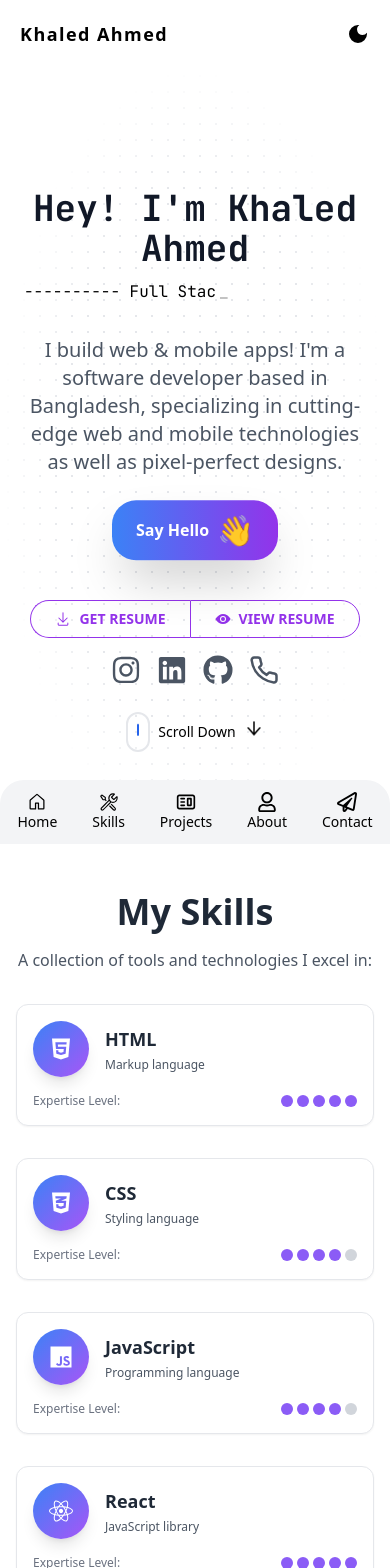
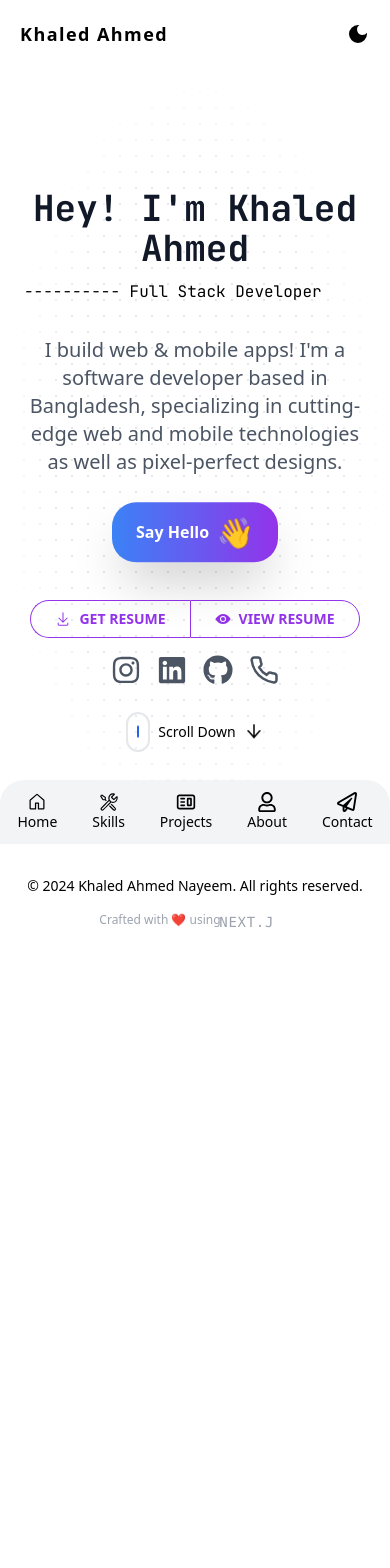
Before and after one commit to KhaledAhmed2004/khaled-ahmed-nayeem, a Next.js app: page / in a window 390 px wide. Shown: the top 1568 px of the page. After the commit the page ends 1010 px from the top, so only its background shows below. Built offline with nearby package versions, Linux system fonts and the light colour scheme.

Commit message:
style(footer): chagne the desin of ui and also make it responsive with adding text animation

```diff
--- a/src/app/page.tsx
+++ b/src/app/page.tsx
@@ -27,12 +27,12 @@ export default function Home() {
     <div>
       <Navbar />
       <Hero />
-      <MySliked />
+      {/* <MySliked /> */}
       {/* <FeaturedProjects /> */}
-      <ContactMe />
+      {/* <ContactMe /> */}
       {/* <Blog /> */}
-      <AboutMe />
-      {/* <Footer /> */}
+      {/* <AboutMe /> */}
+      <Footer />
     </div>
   );
 }
--- a/src/components/modules/Footer.tsx
+++ b/src/components/modules/Footer.tsx
@@ -1,20 +1,31 @@
 import React from "react";
+import { Typewriter } from "react-simple-typewriter";
 
 const Footer = () => {
   const currentYear = new Date().getFullYear();
 
   return (
-    <footer className="bg-gray-900 text-white py-8">
+    <footer className="py-8 mb-[50px] md:mb-0">
       <div className="container mx-auto flex flex-col items-center space-y-4">
-        {/* Main Heading */}
-        <h2 className="text-2xl font-bold text-right">Designed & Developed</h2>
         {/* Copyright Information */}
-        <p className="text-sm text-right">
+        <p className="text-sm text-center sm:text-right">
           &copy; {currentYear} Khaled Ahmed Nayeem. All rights reserved.
         </p>
         {/* Additional Note */}
-        <p className="text-xs text-gray-400 text-right">
-          Crafted with ❤️ using Next.js and Tailwind CSS
+        {/* <p className="relative text-xs text-gray-400 text-center sm:text-right"> */}
+        <p className="relative text-xs text-gray-400 left-[-35px] md:left-[-25px] sm:text-right">
+          Crafted with ❤️ using{" "}
+          <span className="absolute left-[120px] font-mono font-normal text-sm uppercase tracking-wider whitespace-nowrap">
+            <Typewriter
+              words={["Next.js", "Tailwind CSS"]}
+              cursor
+              loop={false}
+              cursorStyle="_"
+              typeSpeed={80}
+              deleteSpeed={70}
+              delaySpeed={1000}
+            />
+          </span>
         </p>
       </div>
     </footer>
```
